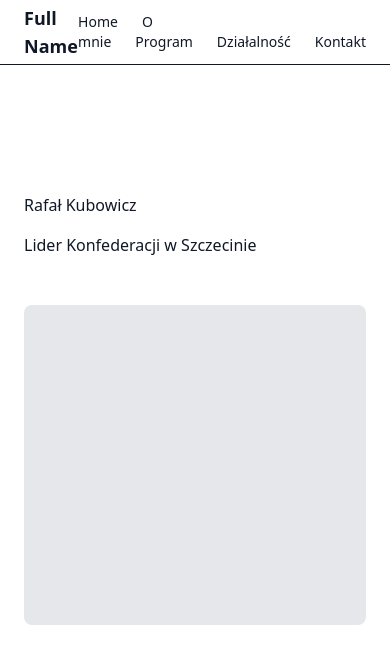
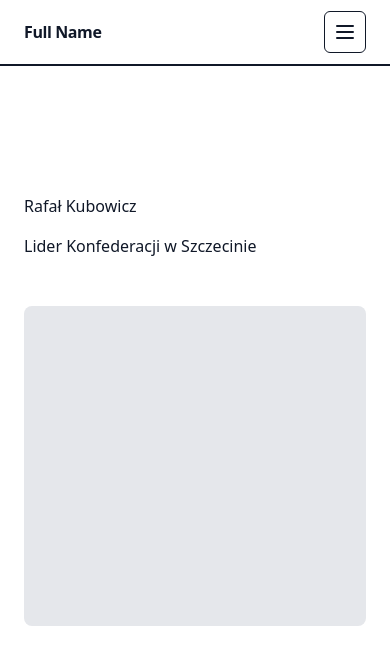
Before and after one commit to Kotvitz/nextjs-public-profile-website, a Next.js app: page / in a window 390 px wide. Shown: the top 664 px of the page. Built offline with nearby package versions, Linux system fonts and the light colour scheme.

Commit message:
feat: implement responsive header with hamburger menu

```diff
--- a/src/app/components/Header.tsx
+++ b/src/app/components/Header.tsx
@@ -1,28 +1,172 @@
+"use client";
+
+import { useEffect, useRef, useState } from "react";
+
+type NavItem = {
+  label: string;
+  href: `#${string}`;
+};
+
+const NAV_ITEMS: NavItem[] = [
+  { label: "Home", href: "#home" },
+  { label: "O mnie", href: "#about" },
+  { label: "Program", href: "#program" },
+  { label: "Działalność", href: "#activities" },
+  { label: "Kontakt", href: "#contact" },
+];
+
 export default function Header() {
+  const [mobileOpen, setMobileOpen] = useState(false);
+  const panelRef = useRef<HTMLDivElement | null>(null);
+  const buttonRef = useRef<HTMLButtonElement | null>(null);
+
+  const closeMobile = () => setMobileOpen(false);
+
+  const onNavClick = (href: string) => {
+    closeMobile();
+
+    const el = document.querySelector(href);
+    if (el) el.scrollIntoView({ behavior: "smooth", block: "start" });
+  };
+
+  useEffect(() => {
+    const onKeyDown = (e: KeyboardEvent) => {
+      if (e.key === "Escape") closeMobile();
+    };
+    window.addEventListener("keydown", onKeyDown);
+    return () => window.removeEventListener("keydown", onKeyDown);
+  }, []);
+
+  useEffect(() => {
+    if (!mobileOpen) return;
+
+  const onPointerDown = (e: PointerEvent) => {
+    const target = e.target as Node;
+
+    if (buttonRef.current?.contains(target)) return;
+
+    if (panelRef.current?.contains(target)) return;
+
+    closeMobile();
+  };
+
+    window.addEventListener("pointerdown", onPointerDown);
+    return () => window.removeEventListener("pointerdown", onPointerDown);
+  }, [mobileOpen]);
+
   return (
-    <header className="sticky top-0 z-50 bg-white border-b">
-      <div className="max-w-7xl mx-auto px-6 h-16 flex items-center justify-between">
-        <div className="font-semibold text-lg">
-          Full Name
+    <header className="sticky top-0 z-50 border-b bg-white/90 backdrop-blur">
+      <a
+        href="#main"
+        className="sr-only focus:not-sr-only focus:absolute focus:left-4 focus:top-4 focus:z-[60] focus:rounded-md focus:bg-white focus:px-3 focus:py-2 focus:text-sm focus:shadow"
+      >
+        Skip to content
+      </a>
+
+      <div className="mx-auto flex h-16 max-w-7xl items-center justify-between px-6">
+        <a
+          href="#home"
+          onClick={(e) => {
+            e.preventDefault();
+            onNavClick("#home");
+          }}
+          className="flex items-center gap-2 font-semibold tracking-tight"
+          aria-label="Go to home section"
+        >
+          <span className="text-base">Full Name</span>
+        </a>
+
+        <nav className="hidden items-center gap-6 md:flex" aria-label="Primary">
+          {NAV_ITEMS.map((item) => (
+            <a
+              key={item.href}
+              href={item.href}
+              onClick={(e) => {
+                e.preventDefault();
+                onNavClick(item.href);
+              }}
+              className="text-sm text-gray-700 hover:text-gray-900"
+            >
+              {item.label}
+            </a>
+          ))}
+        </nav>
+
+        <button
+          ref={buttonRef}
+          type="button"
+          className="inline-flex cursor-pointer items-center justify-center rounded-md border p-2 hover:bg-gray-50 md:hidden"
+          aria-label={mobileOpen ? "Close menu" : "Open menu"}
+          aria-expanded={mobileOpen}
+          aria-controls="mobile-nav"
+          onClick={() => setMobileOpen((v) => !v)}
+        >
+          {mobileOpen ? (
+            <svg
+              xmlns="http://www.w3.org/2000/svg"
+              className="h-6 w-6"
+              fill="none"
+              viewBox="0 0 24 24"
+              stroke="currentColor"
+              strokeWidth={2}
+            >
+              <path
+                strokeLinecap="round"
+                strokeLinejoin="round"
+                d="M6 18L18 6M6 6l12 12"
+              />
+            </svg>
+          ) : (
+            <svg
+              xmlns="http://www.w3.org/2000/svg"
+              className="h-6 w-6"
+              fill="none"
+              viewBox="0 0 24 24"
+              stroke="currentColor"
+              strokeWidth={2}
+            >
+              <path
+                strokeLinecap="round"
+                strokeLinejoin="round"
+                d="M4 6h16M4 12h16M4 18h16"
+              />
+            </svg>
+          )}
+        </button>
+      </div>
+
+      <div
+        ref={panelRef}
+        id="mobile-nav"
+        className="border-t bg-white md:hidden"
+      >
+        <div
+          className={[
+            "grid transition-[grid-template-rows] duration-200 ease-out",
+            mobileOpen ? "grid-rows-[1fr]" : "grid-rows-[0fr]",
+          ].join(" ")}
+        >
+          <div className="overflow-hidden">
+            <nav className="mx-auto max-w-7xl px-6 py-4" aria-label="Mobile">
+              <ul className="flex flex-col gap-2">
+                {NAV_ITEMS.map((item) => (
+                  <li key={item.href}>
+                    <a
+                      href={item.href}
+                      onClick={(e) => {
+                        e.preventDefault();
+                        onNavClick(item.href);
+                      }}
+                      className="block rounded-md px-2 py-2 text-sm text-gray-700 hover:bg-gray-50 hover:text-gray-900"
+                    >
+                      {item.label}
+                    </a>
+                  </li>
+                ))}
+              </ul>
+            </nav>
+          </div>
         </div>
-
-        <nav className="space-x-6 text-sm">
-          <a href="#home" className="hover:text-blue-700">
-            Home
-          </a>
-          <a href="#about" className="hover:text-blue-700">
-            O mnie
-          </a>
-          <a href="#program" className="hover:text-blue-700">
-            Program
-          </a>
-          <a href="#activities" className="hover:text-blue-700">
-            Działalność
-          </a>
-          <a href="#contact" className="hover:text-blue-700">
-            Kontakt
-          </a>
-        </nav>
       </div>
     </header>
   );
```
